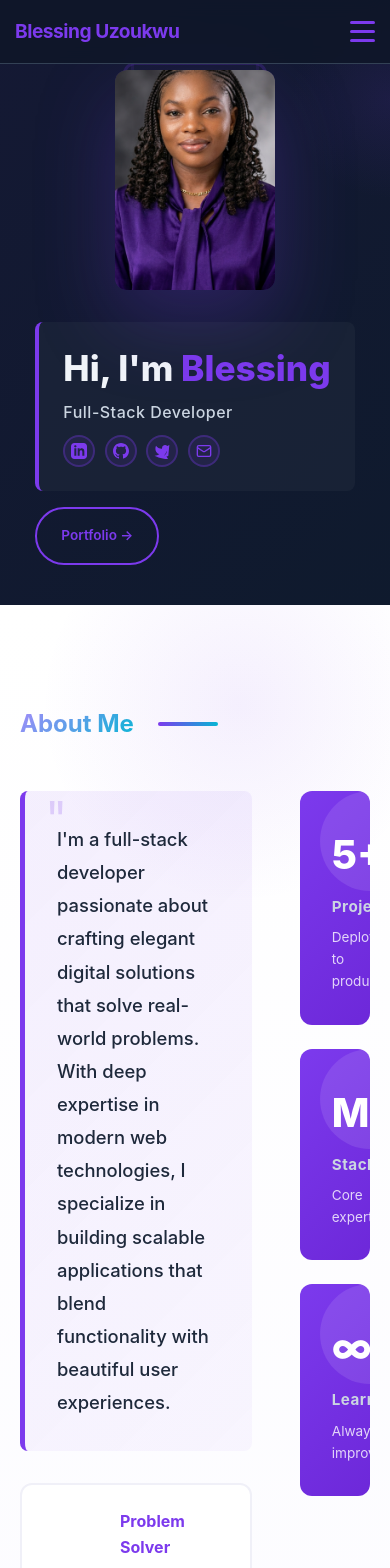
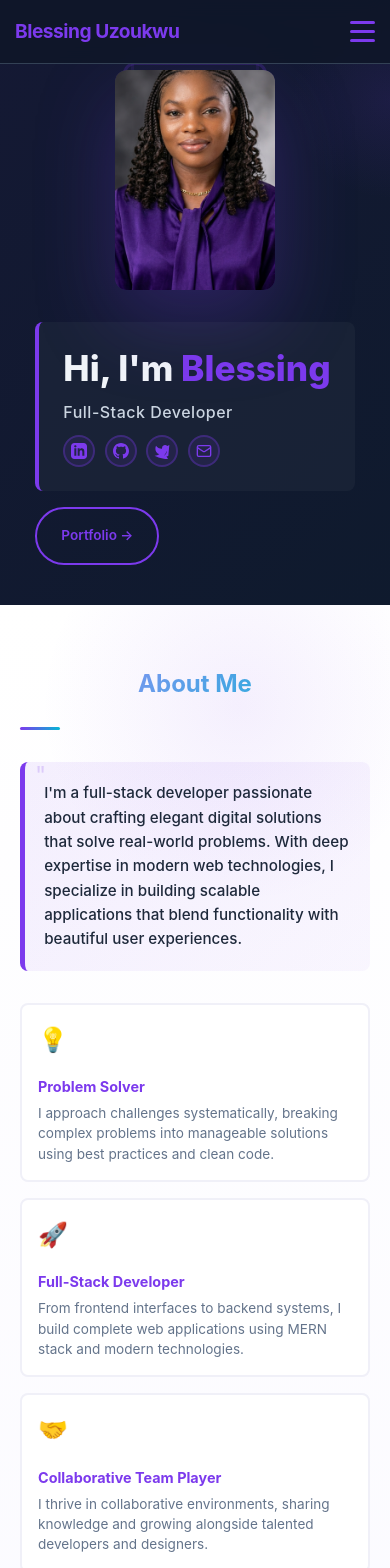
Before and after one commit to Blessbae01/BLESSING-UZOUKWU, a Next.js app: page / in a window 390 px wide. Shown: the top 1568 px of the page. Built offline with nearby package versions, Linux system fonts and the light colour scheme.

Commit message:
feat: make About Me section fully responsive
Add comprehensive responsive CSS for better mobile viewing.

Co-authored-by: Blessing Uzoukwu <112573736+Blessbae01@users.noreply.github.com>

```diff
--- a/css/styles.css
+++ b/css/styles.css
@@ -873,6 +873,191 @@ pre {
   z-index: 1;
 }
 
+/* About Section Responsive */
+@media (max-width: 1024px) {
+  .about-content {
+    grid-template-columns: 1fr;
+    gap: 2.5rem;
+  }
+
+  .about-stats {
+    grid-template-columns: repeat(3, 1fr);
+  }
+}
+
+@media (max-width: 768px) {
+  .about {
+    padding: 80px 0;
+  }
+
+  .about-header {
+    margin-bottom: 2rem;
+    flex-wrap: wrap;
+  }
+
+  .about-header .section-title {
+    font-size: 2rem;
+    width: 100%;
+  }
+
+  .about-accent {
+    width: 50px;
+  }
+
+  .about-content {
+    gap: 2rem;
+  }
+
+  .about-intro {
+    font-size: 1rem;
+  }
+
+  .about-highlight {
+    padding: 1.5rem;
+  }
+
+  .about-highlight::before {
+    font-size: 2rem;
+    top: -5px;
+    left: 15px;
+  }
+
+  .about-points {
+    gap: 1.2rem;
+  }
+
+  .about-point {
+    gap: 1rem;
+    padding: 1.2rem;
+    flex-direction: column;
+  }
+
+  .point-icon {
+    font-size: 1.8rem;
+    min-width: auto;
+  }
+
+  .point-content h4 {
+    font-size: 0.95rem;
+  }
+
+  .point-content p {
+    font-size: 0.9rem;
+  }
+
+  .about-closing {
+    font-size: 0.95rem;
+    padding: 1.2rem 0;
+  }
+
+  .about-stats {
+    grid-template-columns: repeat(3, 1fr);
+    gap: 1.5rem;
+  }
+
+  .stat-card {
+    padding: 1.5rem;
+  }
+
+  .stat-number {
+    font-size: 2rem;
+  }
+
+  .stat-label {
+    font-size: 0.9rem;
+  }
+
+  .stat-desc {
+    font-size: 0.8rem;
+  }
+}
+
+@media (max-width: 480px) {
+  .about {
+    padding: 60px 0;
+  }
+
+  .about-header .section-title {
+    font-size: 1.5rem;
+  }
+
+  .about-accent {
+    width: 40px;
+    height: 3px;
+  }
+
+  .about-content {
+    gap: 1.5rem;
+  }
+
+  .about-intro {
+    font-size: 0.95rem;
+    line-height: 1.6;
+  }
+
+  .about-highlight {
+    padding: 1.2rem;
+  }
+
+  .about-highlight::before {
+    font-size: 1.5rem;
+    left: 10px;
+  }
+
+  .about-points {
+    gap: 1rem;
+  }
+
+  .about-point {
+    padding: 1rem;
+    border-radius: 8px;
+  }
+
+  .about-point:hover {
+    transform: translateX(2px);
+  }
+
+  .point-icon {
+    font-size: 1.5rem;
+  }
+
+  .point-content h4 {
+    font-size: 0.9rem;
+    margin-bottom: 0.3rem;
+  }
+
+  .point-content p {
+    font-size: 0.85rem;
+    line-height: 1.5;
+  }
+
+  .about-closing {
+    font-size: 0.9rem;
+    padding: 1rem 0;
+  }
+
+  .about-stats {
+    grid-template-columns: 1fr;
+    gap: 1.2rem;
+  }
+
+  .stat-card {
+    padding: 1.2rem;
+  }
+
+  .stat-number {
+    font-size: 1.8rem;
+  }
+
+  .stat-label {
+    font-size: 0.85rem;
+  }
+
+  .stat-desc {
+    font-size: 0.75rem;
+  }
+}
+
 
 .stat-label {
   color: var(--text-secondary);
```
